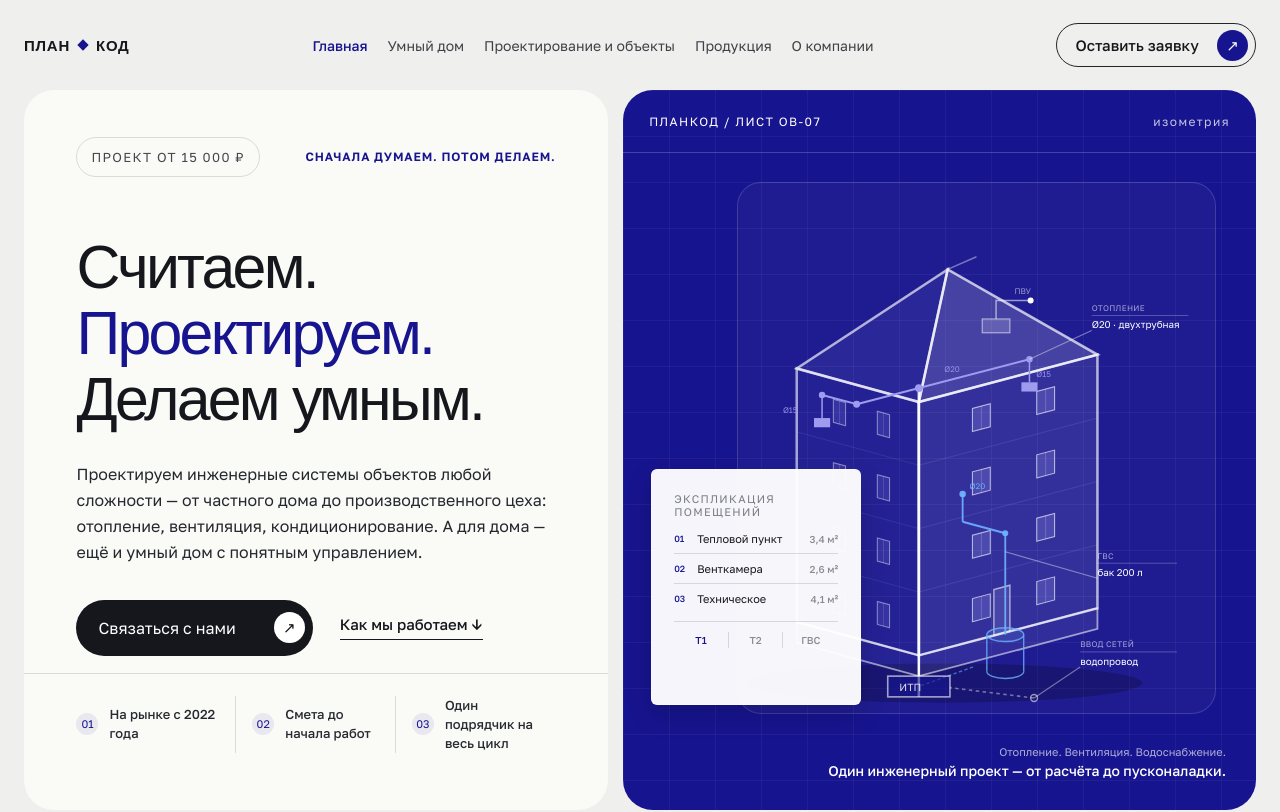
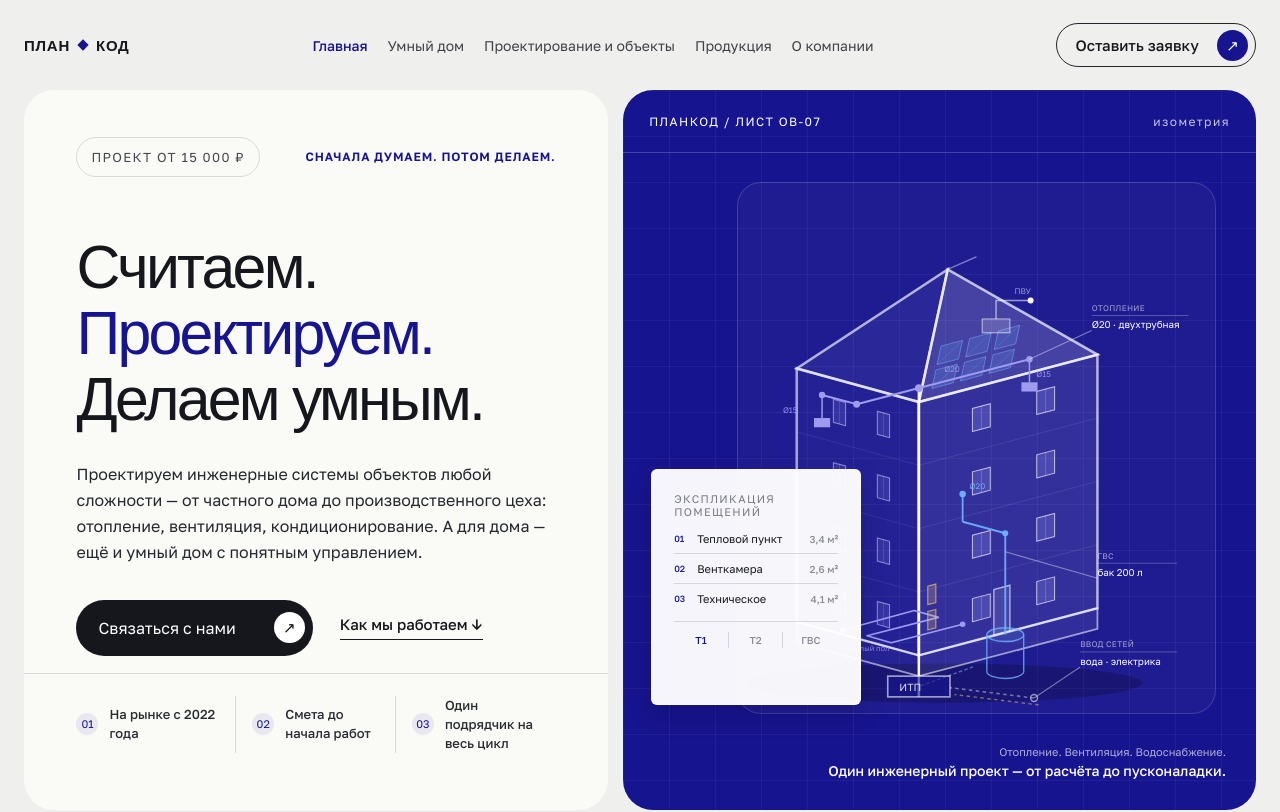
Before and after one commit to PUPI499/plankod-site, a Next.js app: page / in a window 1280 px wide. Shown: the top 812 px of the page. Built offline with nearby package versions, Linux system fonts and the light colour scheme; a web font is replaced by a local one.

Commit message:
Match the density of Anna's reference: solar panels on the roof, underfloor heating loop, a small wall-mounted controls cabinet, and a combined water/electrical utility entry

```diff
--- a/app/page.tsx
+++ b/app/page.tsx
@@ -22,6 +22,19 @@ const rightWindows = [0, 1, 2, 3].flatMap((floor) =>
 );
 const leftWindows = [0, 1, 2, 3].flatMap((floor) =>
   [0.24, 0.6].map((t) => ({ t, h: floor * 55 + 17 }))
+);
+// Generic isometric point: u along the right wall axis, v along the left
+// wall axis, h vertical. Lets us place ground-level and roof-slope elements
+// (underfloor loop, solar array) on the same grid as the walls/windows.
+function isoPoint(u: number, v: number, h: number): [number, number] {
+  return [150 + 155 * u - 106 * v, 410 - 41 * u - 29 * v - h];
+}
+// Right roof slope parametrised by (s along the eave, r up toward the ridge).
+function roofPoint(s: number, r: number): [number, number] {
+  return [150 + 155 * s + 25 * r, 190 - 41 * s - 115 * r];
+}
+const solarPanels = [0.06, 0.22, 0.38].flatMap((s) =>
+  [0.08, 0.26].map((r) => ({ s, r }))
 );
 
 export default function Home() {
@@ -88,6 +101,13 @@ export default function Home() {
               <path d="M150 190 L305 149 L175 75 Z" fill="rgba(255,255,255,.17)" stroke="rgba(255,255,255,.7)" strokeWidth="2.2" />
               <path d="M150 190 L44 161 L175 75 Z" fill="rgba(255,255,255,.05)" stroke="rgba(255,255,255,.65)" strokeWidth="2.2" />
               <path d="M175 75 L200 64" fill="none" stroke="rgba(255,255,255,.4)" strokeWidth="1.3" />
+              {/* солнечные панели на скате */}
+              {solarPanels.map((p, i) => (
+                <g key={`sp${i}`}>
+                  <path d={panelPath(roofPoint, p.s, p.r, 0.12, 0.14)} fill="rgba(111,179,255,.16)" stroke="rgba(111,179,255,.55)" strokeWidth="0.8" />
+                  <path d={`M${roofPoint(p.s, p.r).join(" ")} L${roofPoint(p.s + 0.12, p.r + 0.14).join(" ")}`} stroke="rgba(111,179,255,.35)" strokeWidth="0.5" />
+                </g>
+              ))}
               {/* кровельный блок вентиляции */}
               <rect x="205" y="118" width="24" height="12" fill="rgba(255,255,255,.16)" stroke="rgba(255,255,255,.55)" strokeWidth="1" />
               <path d="M217 118 V102 H247" fill="none" stroke="rgba(255,255,255,.55)" strokeWidth="1.3" />
@@ -119,11 +139,20 @@ export default function Home() {
               <circle cx="188" cy="270" r="2.8" fill="rgba(111,179,255,.95)" />
               <path d="M197 420 L150 437" fill="none" stroke="rgba(111,179,255,.55)" strokeWidth="1.2" strokeDasharray="3 2" />
               <text x="194" y="266" fontSize="7" fill="rgba(111,179,255,.95)">Ø20</text>
+              {/* тёплый пол — петля перед домом, на той же изометрической сетке */}
+              <path d="M84 388 L146 371 L167 377 L105 393 L126 399 L188 383" fill="none" stroke="#9f9cf0" strokeWidth="1.4" strokeLinejoin="round" />
+              <circle cx="84" cy="388" r="2.4" fill="#9f9cf0" />
+              <circle cx="188" cy="383" r="2.4" fill="#9f9cf0" />
+              <text x="88" y="406" fontSize="6.5" fill="rgba(159,156,240,.85)">тёплый пол</text>
               {/* тепловой пункт */}
               <rect x="123" y="428" width="54" height="18" fill="rgba(23,20,143,.6)" stroke="rgba(255,255,255,.6)" strokeWidth="1.4" />
               <text x="133" y="441" fontSize="9" fill="rgba(255,255,255,.85)">ИТП</text>
+              {/* щит автоматики рядом с ИТП */}
+              <path d={panelPath(rightPoint, 0.05, 20, 0.045, 16)} fill="rgba(232,185,105,.22)" stroke="rgba(232,185,105,.75)" strokeWidth="1" />
+              <path d={panelPath(rightPoint, 0.05, 42, 0.045, 16)} fill="rgba(232,185,105,.22)" stroke="rgba(232,185,105,.75)" strokeWidth="1" />
               {/* ввод сетей — водопровод от границы участка */}
               <path d="M250 447 L177 438" fill="none" stroke="rgba(255,255,255,.4)" strokeWidth="1.4" strokeDasharray="3 3" />
+              <path d="M254 453 L181 444" fill="none" stroke="rgba(232,185,105,.55)" strokeWidth="1.2" strokeDasharray="3 3" />
               <circle cx="250" cy="447" r="3" fill="none" stroke="rgba(255,255,255,.55)" strokeWidth="1.2" />
               {/* подписи — тонкие выносные линии без плашек, в стиле чертежа */}
               <g>
@@ -142,7 +171,7 @@ export default function Home() {
                 <line x1="290" y1="420" x2="250" y2="447" stroke="rgba(255,255,255,.4)" strokeWidth="1" />
                 <line x1="290" y1="407" x2="374" y2="407" stroke="rgba(255,255,255,.28)" strokeWidth="0.75" />
                 <text x="290" y="403" fontSize="7" letterSpacing=".04em" fill="rgba(255,255,255,.6)">ВВОД СЕТЕЙ</text>
-                <text x="290" y="418" fontSize="8.5" fill="#fff">водопровод</text>
+                <text x="290" y="418" fontSize="8.5" fill="#fff">вода · электрика</text>
               </g>
             </svg>
           </div>
```
